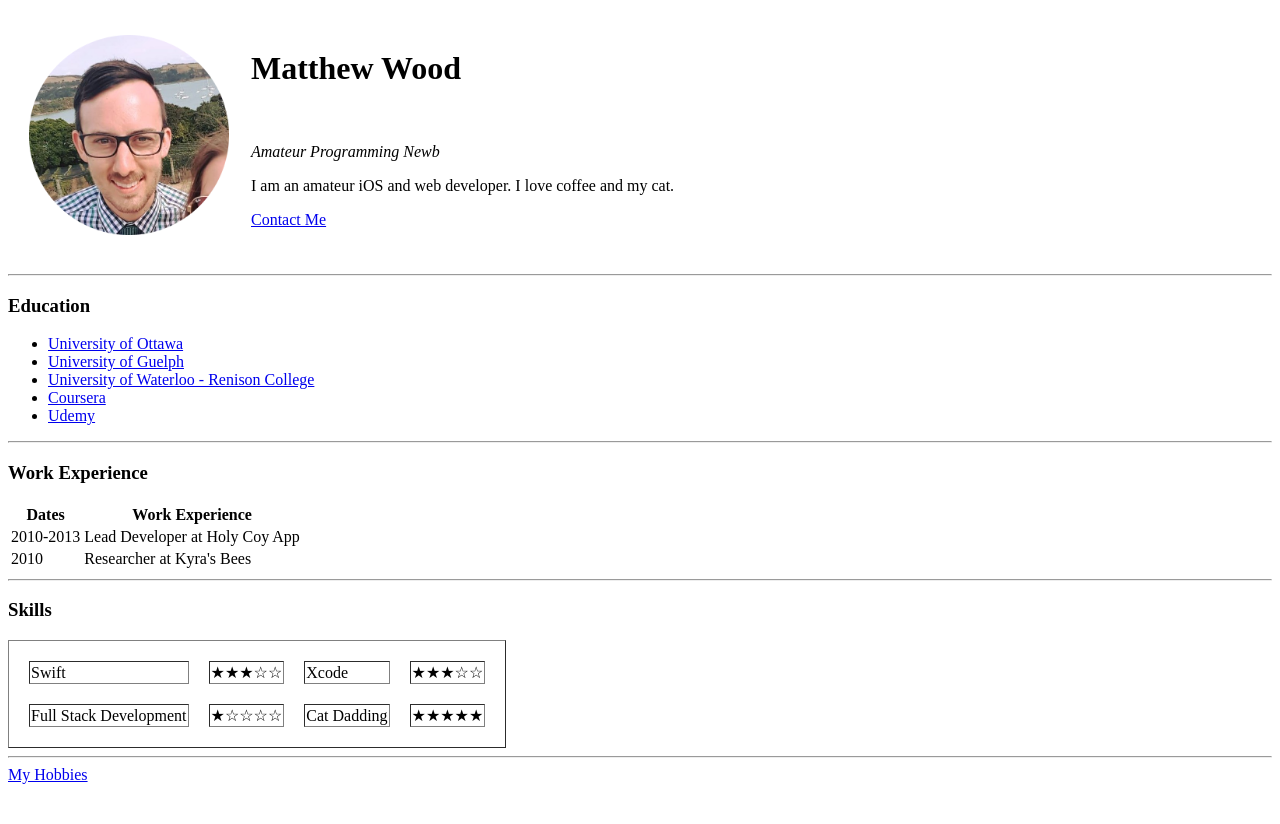
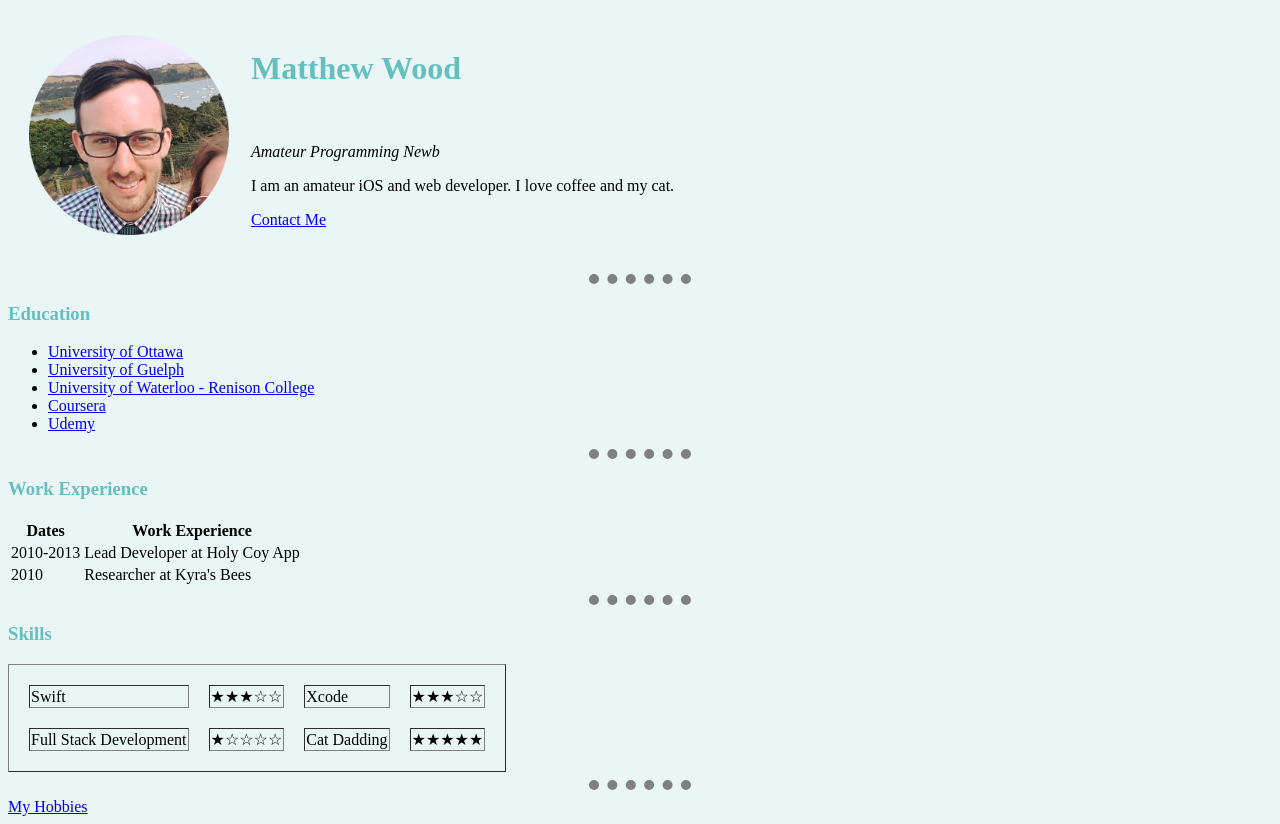
Before and after one commit to wyodoodoyw/cv, a plain HTML site: page index.html in a window 1280 px wide. Before the commit the page ends 800 px from the top, so only its background shows below. Drawn offline with Linux system fonts and the light colour scheme.

Commit message:
Merge local and remote git

```diff
--- /dev/null
+++ b/css/styles.css
@@ -0,0 +1,19 @@
+body {
+  background-color: #EAF6F6;
+}
+
+h1 {
+  color: #66BFBF;
+}
+
+h3 {
+  color: #66BFBF;
+}
+
+hr {
+  border-style: dotted none none;
+  border-width: 10px;
+  width: 8%;
+  border-color: grey;
+  background-color: #EAF6F6;
+}
--- a/index.html
+++ b/index.html
@@ -4,6 +4,7 @@
 <head>
   <meta charset="utf-8">
   <title>Matthew's Personal Site</title>
+  <link rel="stylesheet" href="css/styles.css">
 </head>
 
 <body>
```
Also changed, not shown: contact.html (+2 -1 lines), hobbies.html (+1 -0 lines), 1 other file.
